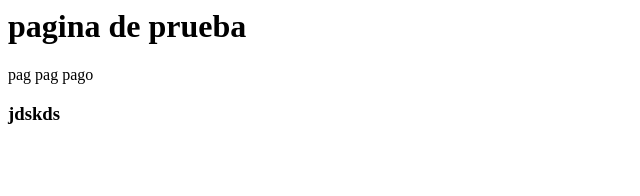
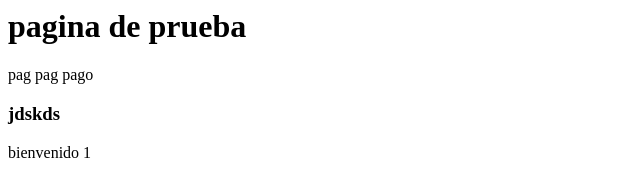
Before and after one commit to jairojose41/desarrollo-web, a plain HTML site: page paginas/index.html in a window 1280 px wide. Shown: the whole page, without its empty margins (0-640 px from the left). Drawn offline with Linux system fonts and the light colour scheme.

Commit message:
cierre segunda etapa

```diff
--- a/paginas/index.html
+++ b/paginas/index.html
@@ -1,3 +1,4 @@
 <h1>pagina de prueba</h1>
 <p>pag pag pago</p>
 <h3>jdskds</h3>
+<p>bienvenido 1</p>
```
